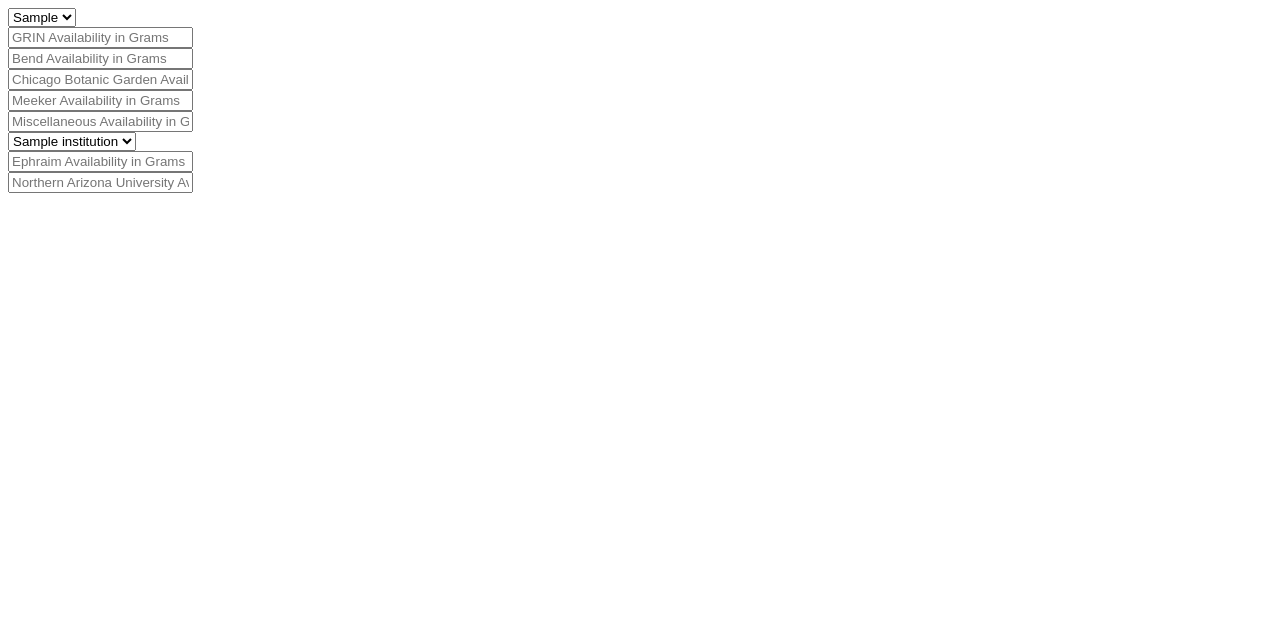
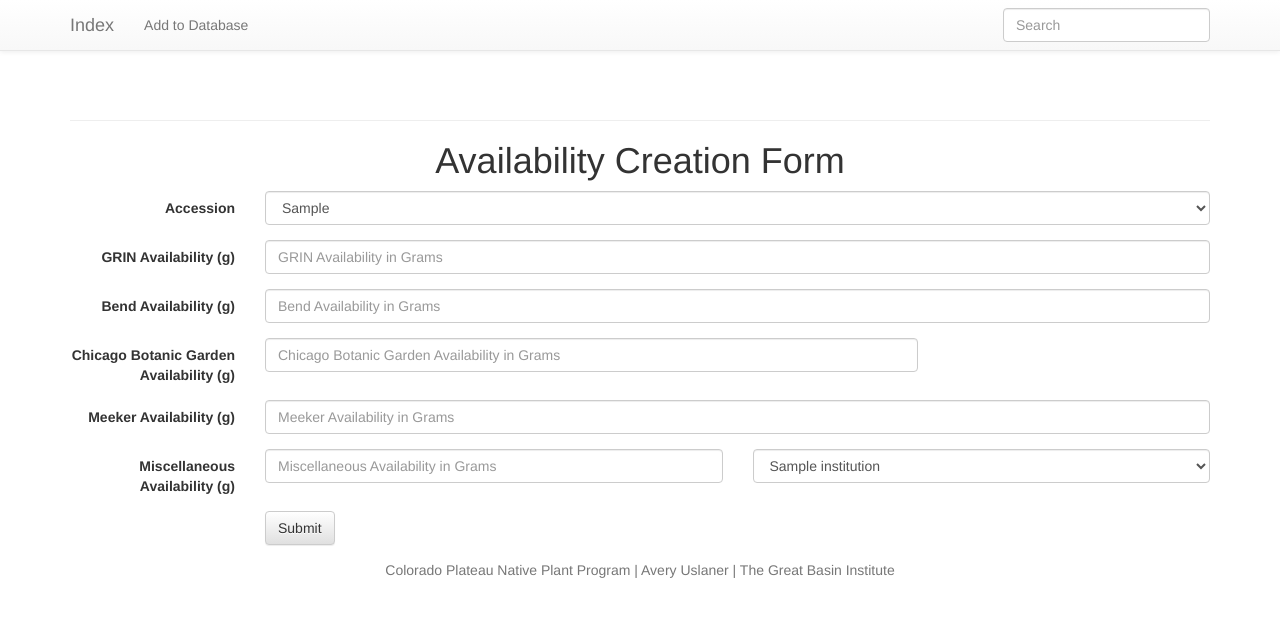
Before and after one commit to TechnoConserve/seed_database, a Flask app: page /availability in a window 1280 px wide. Shown: the top 617 px of the page. Run offline with Flask 2, Linux system fonts and the light colour scheme; tables that the repository leaves empty hold one stand-in row (values such as "Sample post"); some libraries are stand-ins or nearby versions.

Commit message:
Styled Availability creation template. Added function to models to allow for new table columns.

```diff
--- a/app.py
+++ b/app.py
@@ -163,7 +163,8 @@
             contact_phone=form.contact_phone.data,
             contact_phone_ext=form.contact_phone_ext.data,
             contact_email=form.contact_email.data,
-            request_costs=form.request_costs.data
+            request_costs=form.request_costs.data,
+            cost=form.cost.data
         )
         models.db.session.add(institute)
         models.db.session.commit()
--- a/forms.py
+++ b/forms.py
@@ -237,7 +237,8 @@
         'Contact Phone'
     )
     contact_phone_ext = IntegerField(
-        'Phone Extension'
+        'Phone Extension',
+        validators=[validators.optional()]
     )
     contact_email = StringField(
         'Contact Email',
@@ -246,7 +247,7 @@
     request_costs = BooleanField(
         'Request Costs?'
     )
-    cost = IntegerField(
+    cost = FloatField(
         'Cost',
         validators=[validators.number_range(min=0.00, max=100.00)]
     )
--- a/templates/availability.html
+++ b/templates/availability.html
@@ -1,13 +1,68 @@
-<form method="POST" action="" class="form">
+{% extends 'layout.html' %}
+
+{% block content %}
+    <div class="text-center">
+        <h1>Availability Creation Form</h1>
+    </div>
+<form method="POST" action="" class="form-horizontal">
     {{ form.hidden_tag() }}
-    {% for field in form %}
-        <div class="field">
-            {% if field.errors %}
-                {% for error in field.errors %}
-                    <div class="notification error">{{ error }}</div>
-                {% endfor %}
-            {% endif %}
-            {{ field(placeholder=field.label.text) }}
+    <div class="form-group {% if form.accession.errors %}has-error{% endif %}">
+        <label for="accession" class="col-sm-2 control-label">Accession</label>
+        <div class="col-sm-10">
+            {{ form.accession(class="form-control", placeholder=form.accession.label.text) }}
         </div>
-    {% endfor %}
+    </div>
+    <div class="form-group {% if form.grin_avail.errors %}has-error{% endif %}">
+        <label for="grin_avail" class="col-sm-2 control-label">GRIN Availability (g)</label>
+        <div class="col-sm-10">
+            {{ form.grin_avail(class="form-control", type="number", placeholder=form.grin_avail.label.text) }}
+        </div>
+    </div>
+    <div class="form-group {% if form.bend_avail.errors %}has-error{% endif %}">
+        <label for="bend_avail" class="col-sm-2 control-label">Bend Availability (g)</label>
+        <div class="col-sm-10">
+            {{ form.bend_avail(class="form-control", type="number", placeholder=form.bend_avail.label.text) }}
+        </div>
+    </div>
+    <div class="form-group {% if form.cbg_avail.errors %}has-error{% endif %}">
+        <label for="cbg_avail" class="col-sm-2 control-label">Chicago Botanic Garden Availability (g)</label>
+        <div class="col-sm-7">
+            {{ form.cbg_avail(class="form-control", type="number", placeholder=form.cbg_avail.label.text) }}
+        </div>
+    </div>
+    <div class="form-group {% if form.meeker_avail.errors %}has-error{% endif %}">
+        <label for="meeker_avail" class="col-sm-2 control-label">Meeker Availability (g)</label>
+        <div class="col-sm-10">
+            {{ form.meeker_avail(class="form-control", type="number", placeholder=form.meeker_avail.label.text) }}
+        </div>
+    </div>
+    <div class="form-group {% if form.misc_avail.errors %}has-error{% endif %}">
+        <label for="misc_avail" class="col-sm-2 control-label">Miscellaneous Availability (g)</label>
+        <div class="col-sm-5">
+            {{ form.misc_avail(class="form-control", type="number", placeholder=form.misc_avail.label.text) }}
+        </div>
+        <div class="col-sm-5">
+            {{ form.misc_inst_id(class="form-control") }}
+        </div>
+    </div>
+    <div class="form-group">
+        <div class="col-sm-offset-2 col-sm-10">
+            <button type="submit" class="btn btn-default">Submit</button>
+        </div>
+    </div>
 </form>
+{% endblock content %}
+
+{% block extra_scripts %}
+    <script>
+        jQuery(document).ready(function() {
+            $("#request_costs").change(function() {
+                if (this.checked) {
+                    $('#cost').show();
+                } else {
+                    $('#cost').hide();
+                }
+            });
+        });
+    </script>
+{% endblock %}
```
Also changed, not shown: models.py (+9 -2 lines), templates/institutions.html (+14 -15 lines).
